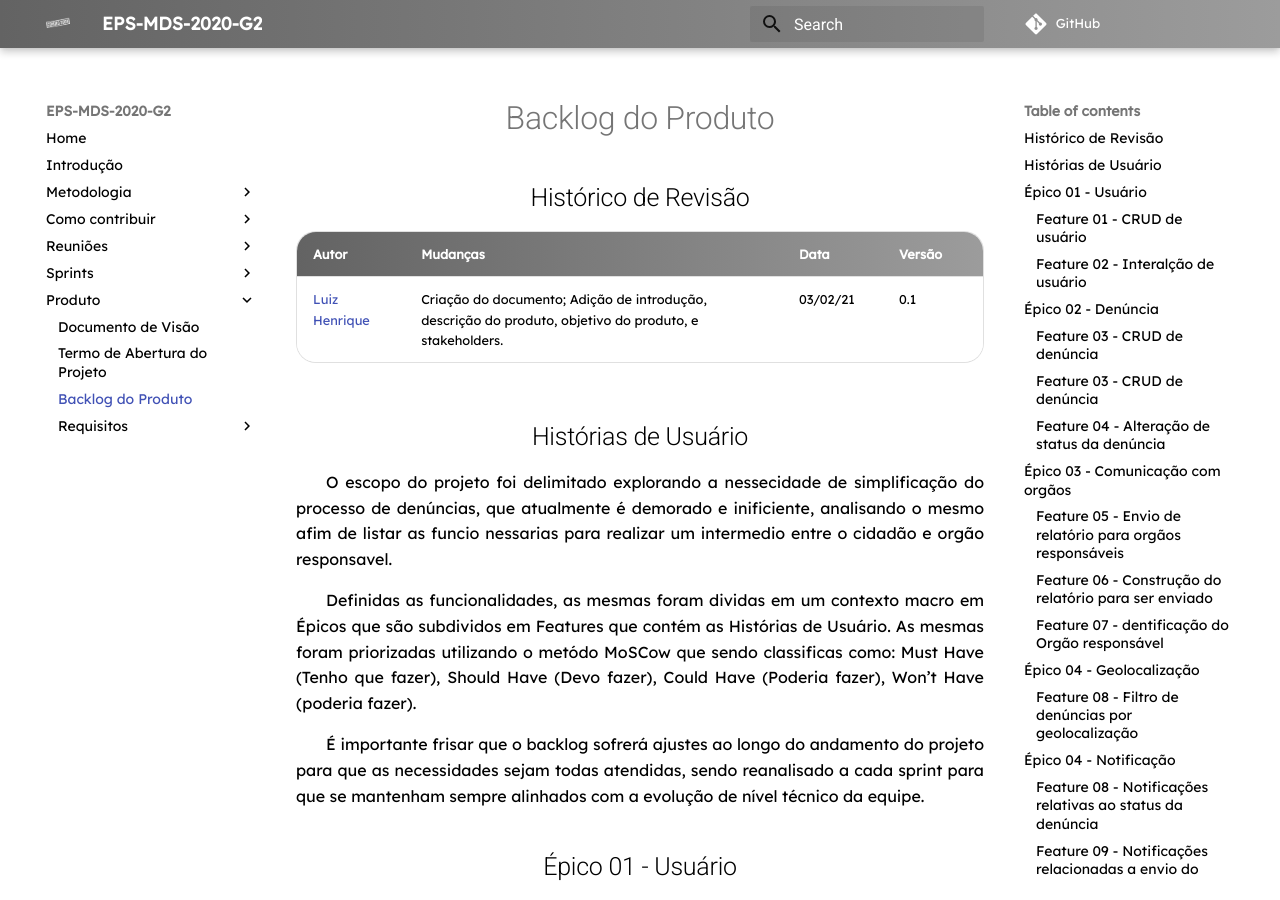
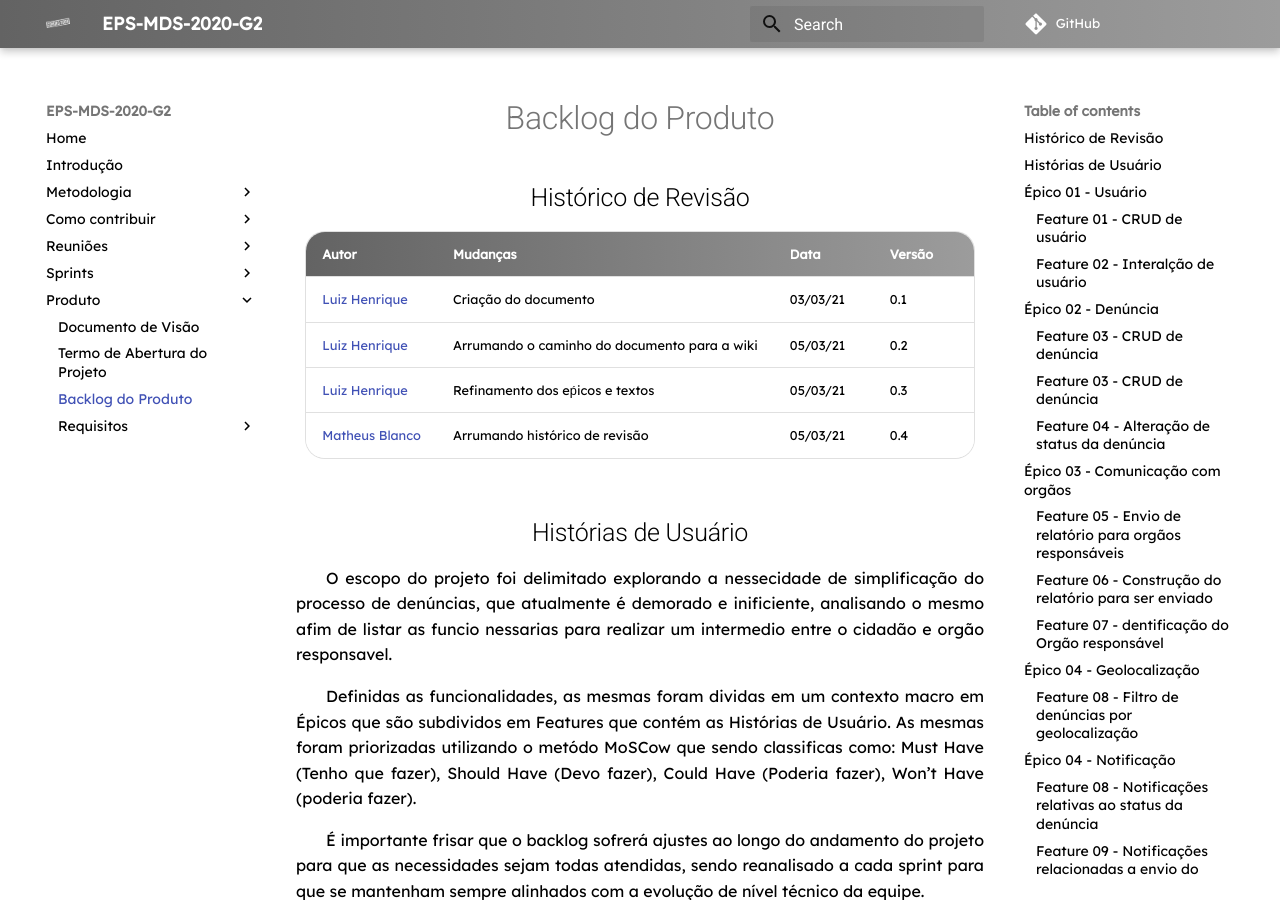
Before and after one commit to fga-eps-mds/2020.2-Eccoar, an MkDocs documentation site: the page built from docs/produto/backlogProduto.md, in a window 1280 px wide and 900 px high. Built offline with MkDocs 1.6.1 and Material for MkDocs 9.7.7, drawn with Linux system fonts in a browser that asks for light colours; some web fonts are replaced; comment, search, counter and statistics services are not loaded; old or Windows-style settings are respelled for this version of MkDocs.

Commit message:
Update backlogProduto.md

```diff
--- a/docs/produto/backlogProduto.md
+++ b/docs/produto/backlogProduto.md
@@ -3,7 +3,10 @@
 ## Histórico de Revisão
 |Autor|Mudanças|Data|Versão|
 |--|--|--|--|
-|[Luiz Henrique](https://github.com/luiz-herique)|Criação do documento; Adição de introdução, descrição do produto, objetivo do produto, e stakeholders.|03/02/21|0.1|
+|[Luiz Henrique](https://github.com/luiz-herique)|Criação do documento|03/03/21|0.1|
+|[Luiz Henrique](https://github.com/luiz-herique)|Arrumando o caminho do documento para a wiki|05/03/21|0.2|
+|[Luiz Henrique](https://github.com/luiz-herique)|Refinamento dos eṕicos e textos|05/03/21|0.3|
+|[Matheus Blanco](https://github.com/MatheusBlanco)|Arrumando histórico de revisão|05/03/21|0.4|
 
 ## Histórias de Usuário
 
```
